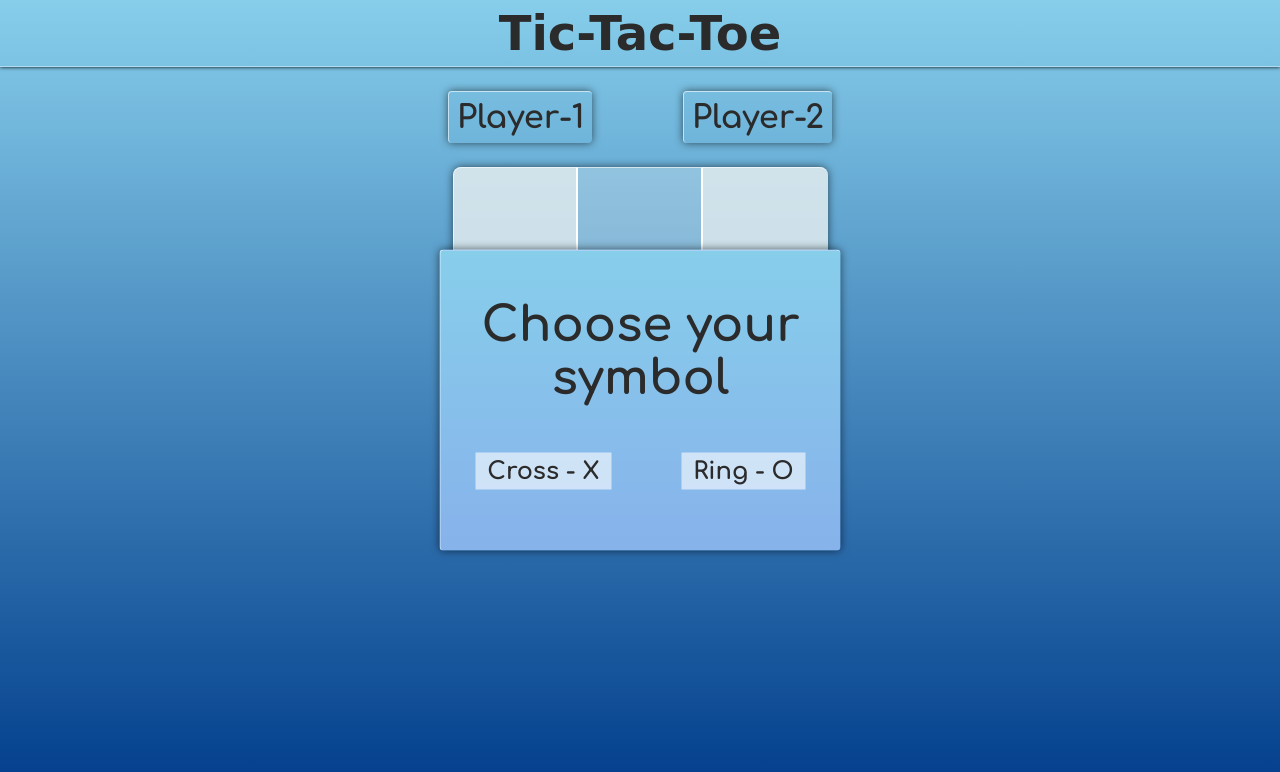
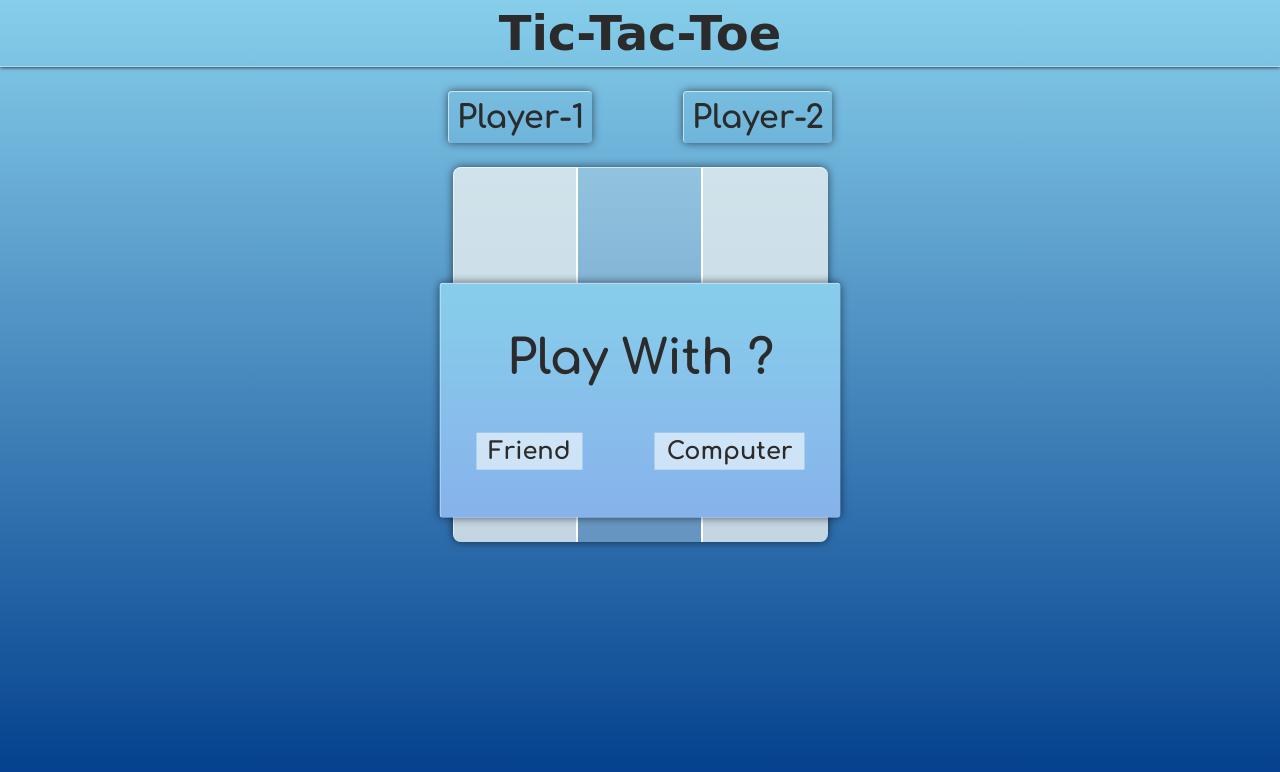
Before and after one commit to amit208/Tic-Tac-Toe, a plain HTML site: page index.html in a window 1280 px wide. Drawn offline with Linux system fonts and the light colour scheme; a web font is replaced by a local one.

Commit message:
completely styled the Modals

```diff
--- a/css/styles.css
+++ b/css/styles.css
@@ -12,7 +12,7 @@ body {
     position: absolute;
     background-image: linear-gradient(to bottom, skyblue, rgb(135, 178, 235));
     width: 400px;
-    height: 300px;
+    /* height: 300px; */
     border-top: 1px solid rgba(255, 255, 255, 0.6);
     border-left: 1px solid rgba(255, 255, 255, 0.6);
     border-radius: 4px;
@@ -20,6 +20,11 @@ body {
     left: 50%;
     top: 50%;
     transform: translate(-50%, -50%);
+    padding-bottom: 3em;
+}
+
+#startingModal > div {
+    width: 100%;
 }
 
 #startingModal p {
--- a/index.html
+++ b/index.html
@@ -11,21 +11,21 @@
 <body>
 
     <section id="startingModal">
-        <!-- <div id="firstStartingModal">
+        <div id="firstStartingModal">
             <p>Play With ?</p>
             <div class="btnContainer">
                 <button type="button" vlaue="friend" id="friend">Friend</button>
                 <button type="button" vlaue="computer" id="computer">Computer</button>
             </div>
-        </div> -->
+        </div>
 
-        <div id="SecondStartingModal">
+        <!-- <div id="SecondStartingModal">
             <p>Choose your symbol</p>
             <div class="btnContainer">
                 <button type="button" vlaue="X" id="cross">Cross - X</button>
                 <button type="button" vlaue="O" id="ring">Ring - O</button>
             </div>
-        </div>
+        </div> -->
     </section>
 
     <header>
```
